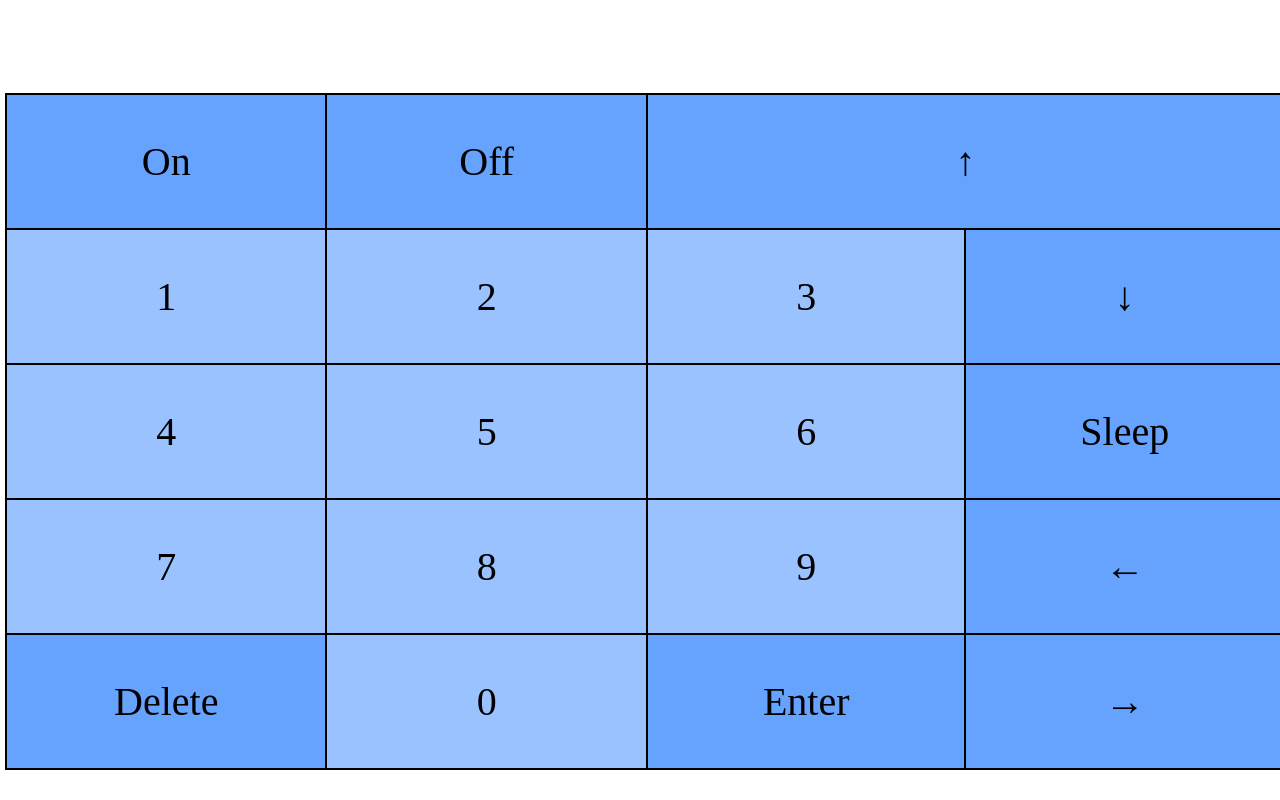
After one commit to voje/RPI_Projector, a Flask app: page /remote_stl in a window 1280 px wide. The commit adds this page. Run offline with Flask 2, Linux system fonts and the light colour scheme; parts of the project's set-up code (start-up, migrations or seed data) failed here and were passed over.

Commit message:
added remote_stl

```diff
--- a/slideshow_plus/flask_app/slideshow_app.py
+++ b/slideshow_plus/flask_app/slideshow_app.py
@@ -43,6 +43,11 @@ def remote():
 @app.route("/remote_old")
 def remote_old():
     return render_template("remote_old.html")
+
+
+@app.route("/remote_stl")
+def remote_stl():
+    return render_template("remote_stl.html")
 
 
 @app.route("/command")
--- /dev/null
+++ b/slideshow_plus/flask_app/static/css/remote_stl.css
@@ -0,0 +1,77 @@
+* {
+    padding: 0px;
+    margin: 0px;
+}
+.red-bg {
+    background: #FF6347;
+}
+
+.green-text {
+    color: green;
+}
+#keypad-table {
+    width: 100%;
+    border-collapse: collapse;
+    text-align: center;
+    table-layout: fixed;
+}
+#keypad-table {
+    margin: 3px 5px 5px 5px;
+}
+#keypad-table,
+#keypad-table td,
+#keypad-table tr {
+    border: 2px solid black;
+}
+#keypad-table td {
+    width: 25%;
+}
+.key {
+    background-color:#66a3ff;
+    font-size: 40px;
+    height: 10px;
+}
+.num {
+    background-color:#99c2ff;
+}
+.focused {
+    background-color:#0066ff;
+}
+html, body {
+    /*To take in the window header*/
+    height: 92%;
+}
+.stretch {
+    height: 100%;
+}
+#prev-div {
+    display: inline-block;
+    vertical-align: middle;
+    margin: 0px 5px 0px 5px;
+    width: 98%;
+    height: 90px;
+}
+#prev-l {
+    font-size: 70px;
+    padding: 0px 0px 0px 20px;
+    float: left;
+    height: 100%;
+    width: 26%;
+    overflow: hidden;
+}
+#prev-r {
+    float: right;
+    text-align: right;
+    width: 66%;
+    font-size: 50px;
+    overflow: hidden;
+}
+
+.outl {
+    outline: 5px solid black;
+}
+
+/* this class needs to be defined after .key */
+.green-bg {
+    background-color: green;
+}
--- a/slideshow_plus/flask_app/templates/home.html
+++ b/slideshow_plus/flask_app/templates/home.html
@@ -31,7 +31,6 @@
     <h3>Indeks:</h3>
     <ul>
 	    <li><a href="/remote">pilot</a></li>
-	    <li><a href="/remote_old">pilot (star telefon)</a></li>
     </ul>
 </body>
 <footer>
--- /dev/null
+++ b/slideshow_plus/flask_app/templates/remote_stl.html
@@ -0,0 +1,53 @@
+<!DOCTYPE html>
+<html>
+<head>
+    <meta charset="utf-8">
+    <meta name="viewport" content="user-scalable=no" />
+    <link rel="stylesheet" type="text/css" href="/static/css/remote_stl.css"/>
+    <title>remote_stl</title>
+</head>
+
+<body>
+    <noscript>
+        Your browser does not support javascript.
+    </noscript>
+    <div id="prev-div">
+        <div id="prev-l"></div>
+        <div id="prev-r"></div>
+    </div>
+    <div class="stretch">
+        <table class="stretch" id="keypad-table">
+            <tr>
+                <td class="key" id="key-on">On</td>
+                <td class="key" id="key-off">Off</td>
+                <td colspan=2 style="width:50%" class="key">&uarr;</td>
+            </tr>
+            <tr>
+                <td class="key num">1</td>
+                <td class="key num">2</td>
+                <td class="key num">3</td>
+                <td class="key">&darr;</td>
+            </tr>
+            <tr>
+                <td class="key num">4</td>
+                <td class="key num">5</td>
+                <td class="key num">6</td>
+                <td class="key" id="key-sleep">Sleep</td>
+            </tr>
+                <td class="key num">7</td>
+                <td class="key num">8</td>
+                <td class="key num">9</td>
+                <td class="key">&larr;</td>
+            </tr>
+            <tr>
+                <td class="key">Delete</td>
+                <td class="key num">0</td>
+                <td class="key">Enter</td>
+                <td class="key">&rarr;</td>
+            </tr>
+        </table>
+    </div>
+    <script src="/static/js/remote.js"></script>
+</body>
+
+</html>
```
